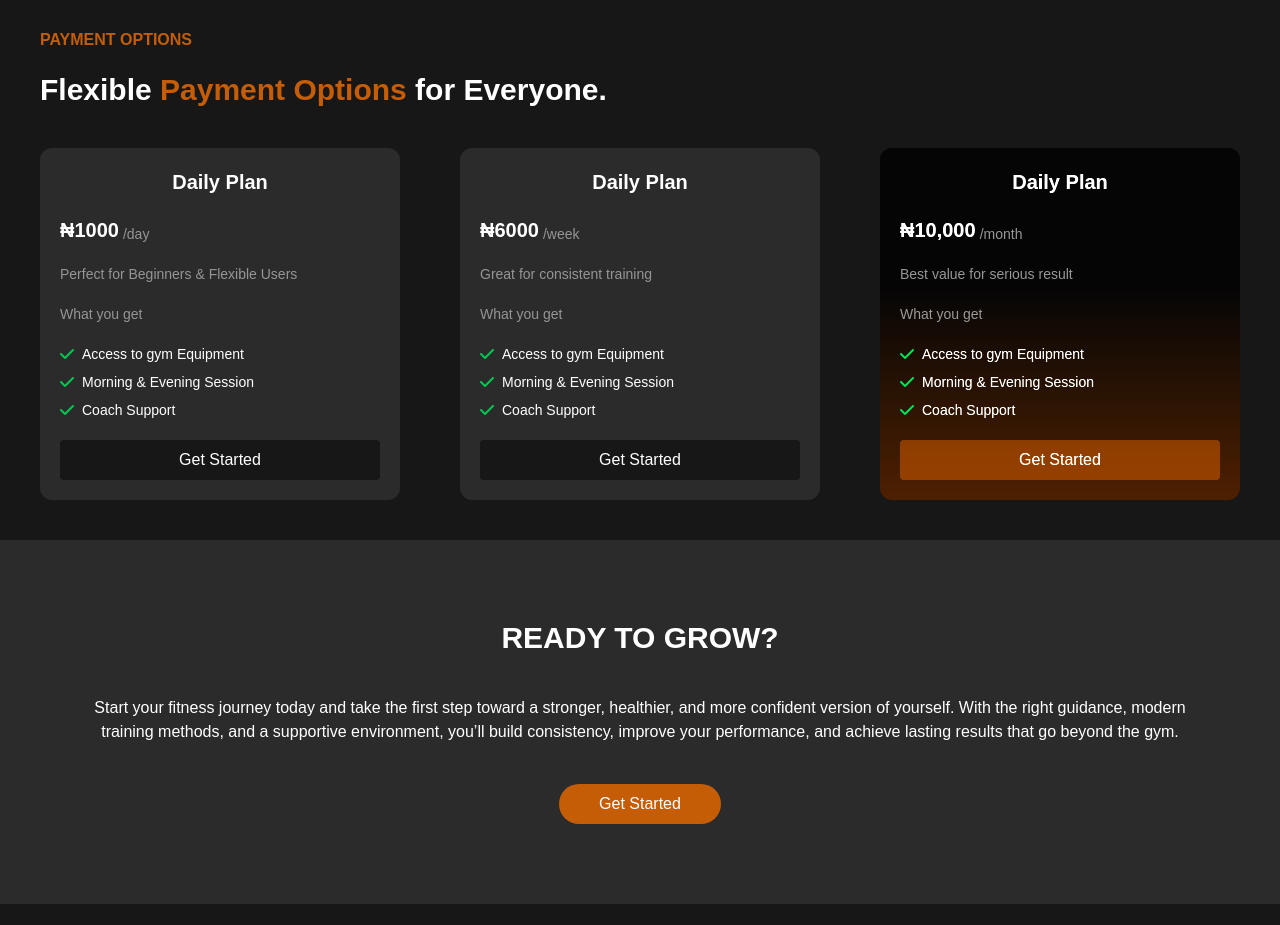
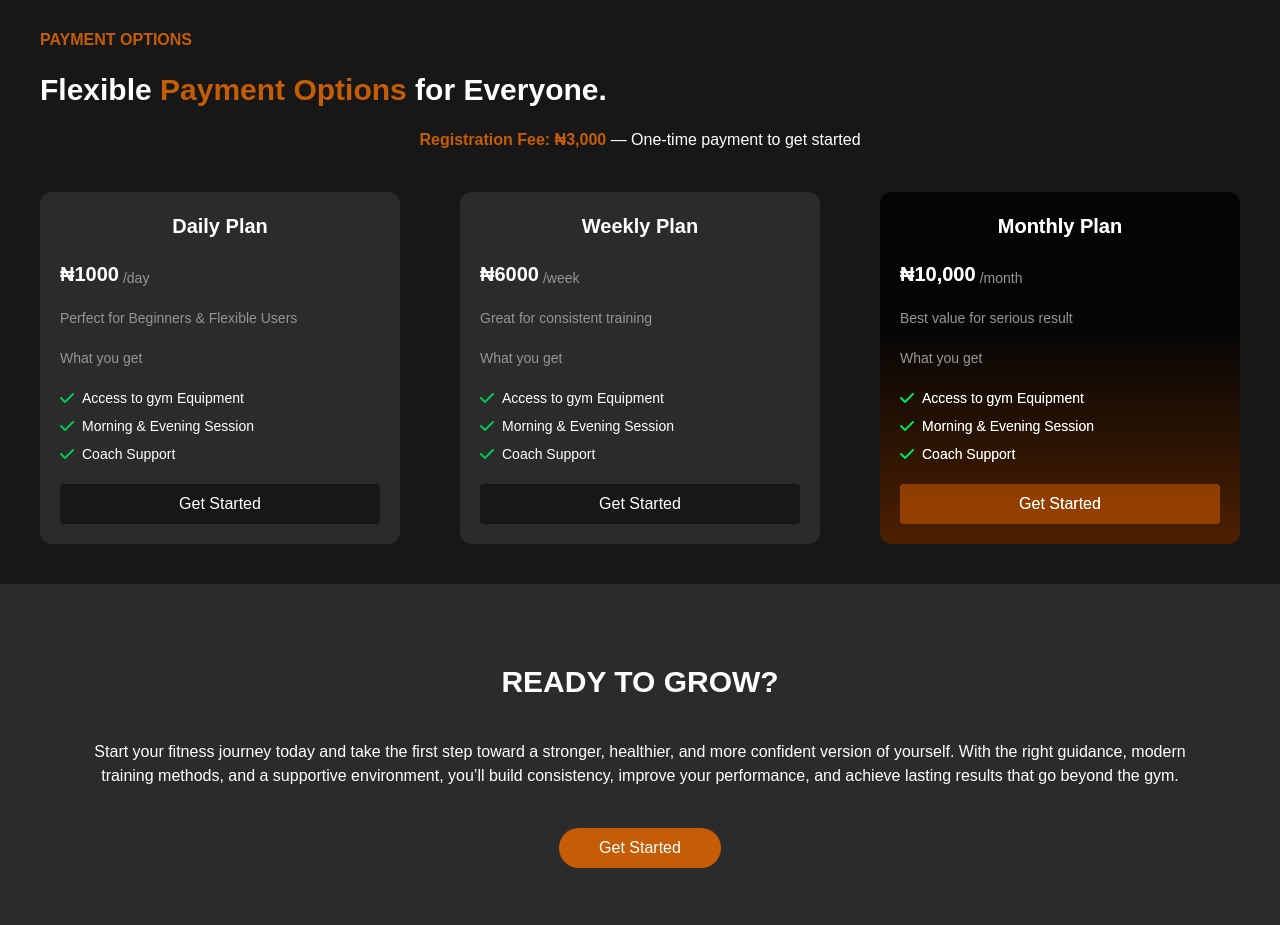
Before and after one commit to Osemensilas/gym01, a Next.js app: page / in a window 1280 px wide. Shown: the part 2800-3725 px from the top of the page. Built offline with nearby package versions, Linux system fonts and the light colour scheme.

Commit message:
update Plans.tsx

```diff
--- a/components/sections/Plans.tsx
+++ b/components/sections/Plans.tsx
@@ -4,6 +4,7 @@ const Plans = () => {
         <section className="h-max w-full flex flex-col gap-5 px-4 sm:px-10 py-10 bg-foreground">
             <h3 className="text-base text-primary font-bold">PAYMENT OPTIONS</h3>
             <h2 className="text-3xl text-accent font-bold">Flexible <span className="text-primary">Payment Options</span> for Everyone.</h2>
+            <p className="text-center text-accent"><span className="text-primary font-bold">Registration Fee: ₦3,000</span> — One-time payment to get started</p>
             <div className="h-max w-full flex flex-col sm:flex-row items-center justify-between gap-5 pt-5">
                 <div className="h-max w-full sm:w-[30%] bg-background rounded-xl p-5">
                     <h3 className="text-xl text-center text-accent mb-5 font-bold">Daily Plan</h3>
@@ -30,7 +31,7 @@ const Plans = () => {
                     <button className="py-2 px-2 w-full bg-foreground rounded text-center text-accent text-base cursor-pointer" type="button" title="plan button">Get Started</button>
                 </div>
                 <div className="h-max w-full sm:w-[30%] bg-background rounded-xl p-5">
-                    <h3 className="text-xl text-center text-accent mb-5 font-bold">Daily Plan</h3>
+                    <h3 className="text-xl text-center text-accent mb-5 font-bold">Weekly Plan</h3>
                     <div className="h-max w-full flex items-end mb-5 gap-1">
                         <h3 className="text-xl text-accent font-bold">₦6000</h3>
                         <span className="text-sm text-accent/50">/week</span>
@@ -54,7 +55,7 @@ const Plans = () => {
                     <button className="py-2 px-2 w-full bg-foreground rounded text-center text-accent text-base cursor-pointer" type="button" title="plan button">Get Started</button>
                 </div>
                 <div className="choosen h-max w-full sm:w-[30%] bg-background rounded-xl p-5">
-                    <h3 className="relative z-10 text-xl text-center text-accent mb-5 font-bold">Daily Plan</h3>
+                    <h3 className="relative z-10 text-xl text-center text-accent mb-5 font-bold">Monthly Plan</h3>
                     <div className="relative z-10 h-max w-full flex items-end mb-5 gap-1">
                         <h3 className="text-xl text-accent font-bold">₦10,000</h3>
                         <span className="text-sm text-accent/50">/month</span>
```
